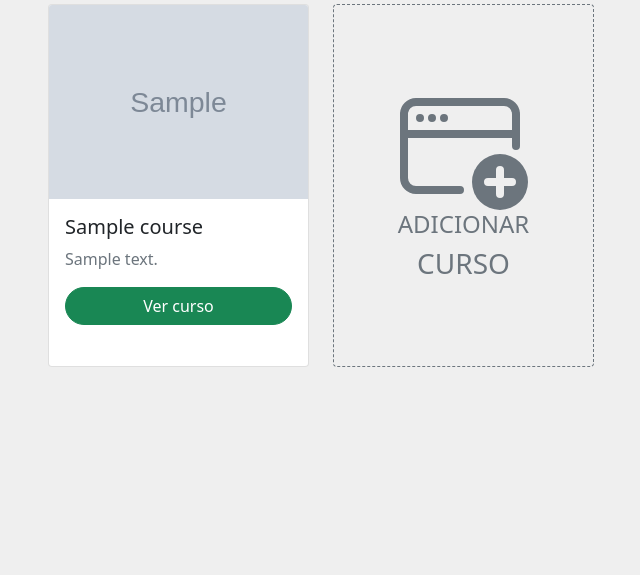
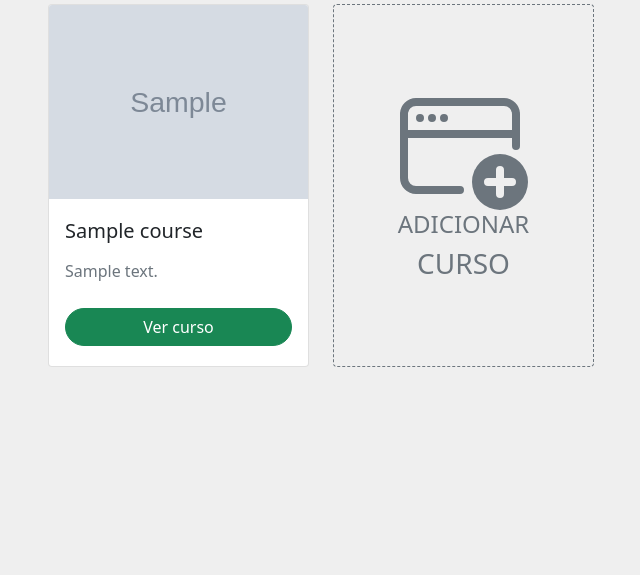
Before and after one commit to gabrielJGS/desafio-leo-php, a PHP site: page /src/pages/course/read.php in a window 1280 px wide. Shown: the part 1159-1734 px from the top of the page, without its empty margins (34-674 px from the left). Run offline with PHP 8.4, Linux system fonts and the light colour scheme; tables that the repository leaves empty hold one stand-in row (values such as "Sample post"); grey boxes marked "Sample" are stand-in pictures.

Commit message:
fix: card space

```diff
--- a/src/css/styles.css
+++ b/src/css/styles.css
@@ -60,6 +60,11 @@ div .input-group button{
 
 body{
   background-color: #efefef;
+}
+.card-body {
+  display: flex;
+  flex-direction: column;
+  justify-content: space-around;
 }
 .card-body .btn{
   width: 100%;
```
